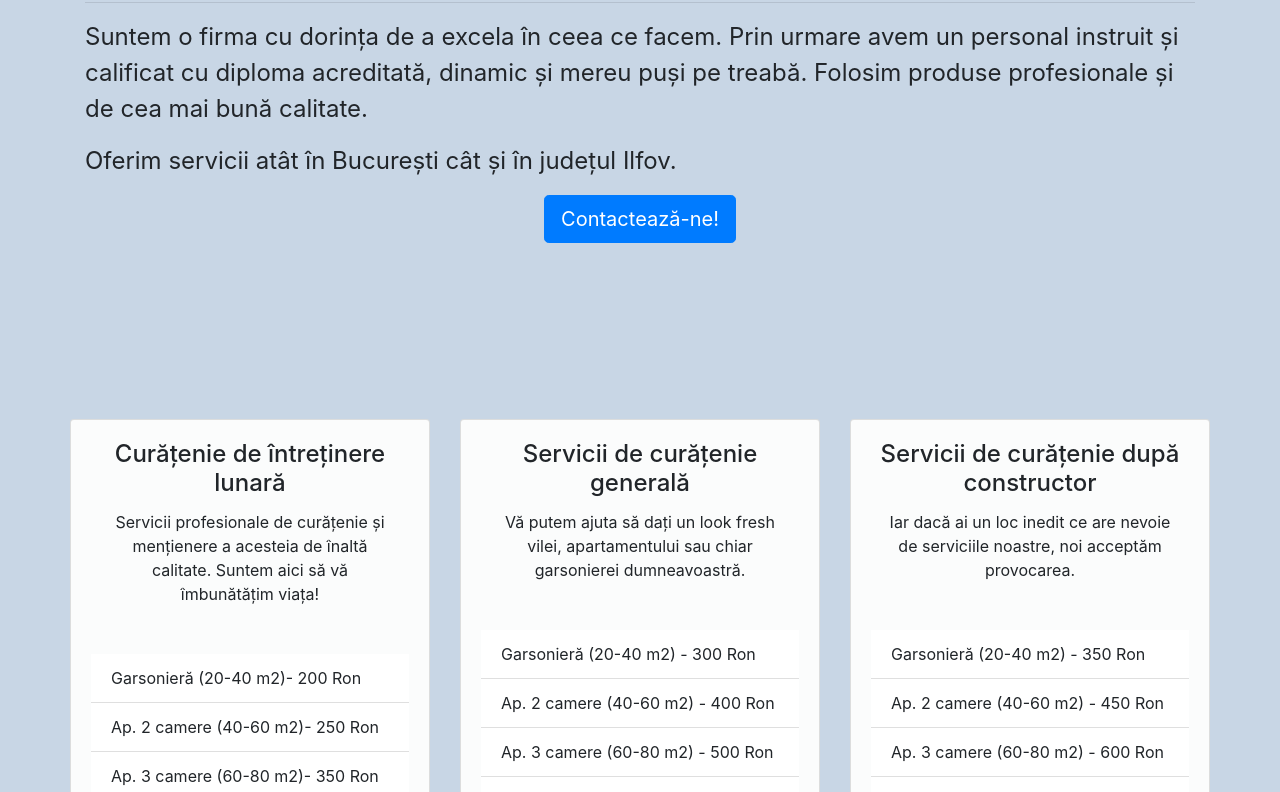
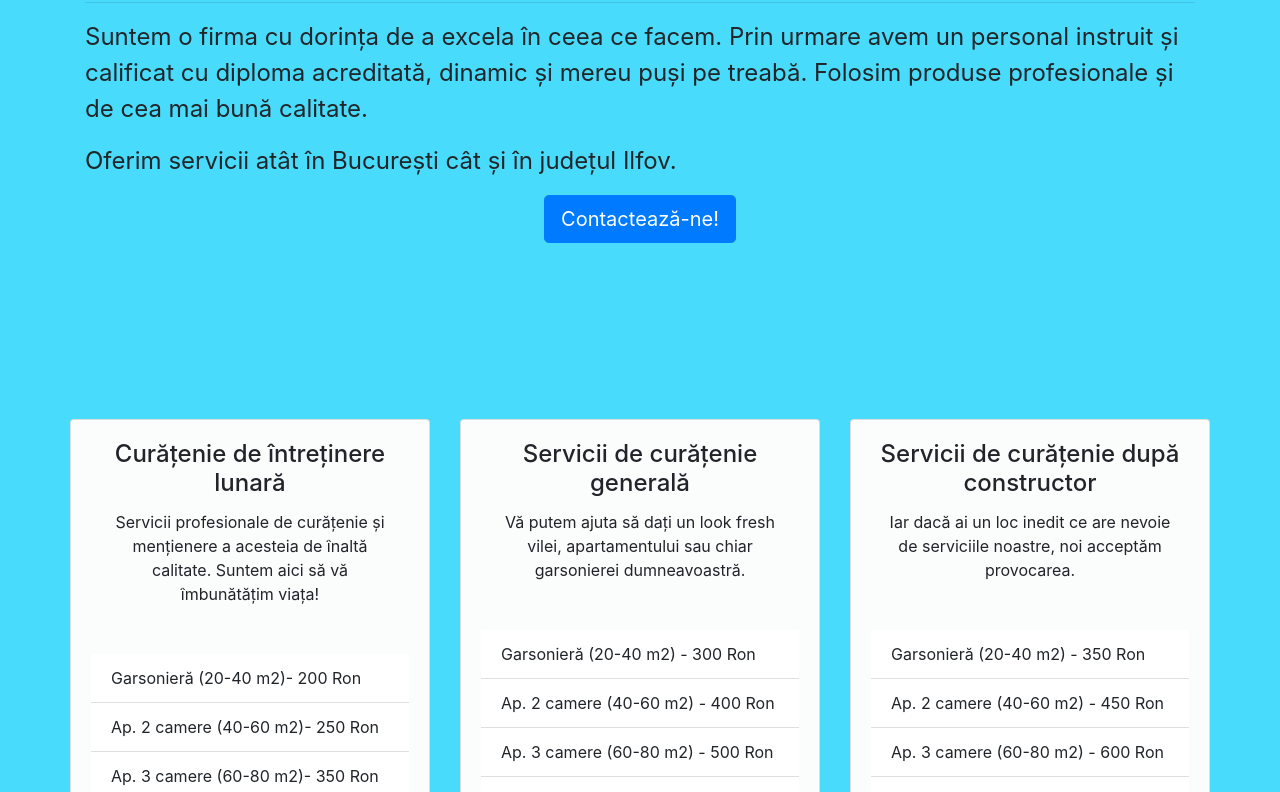
Before and after one commit to Jus7Alex/WebPage.github.io, a website: page preturi.html in a window 1280 px wide. Shown: the part 188-980 px from the top of the page. Drawn offline with Linux system fonts and the light colour scheme; a web font is replaced by a local one.

Commit message:
Add files via upload

```diff
--- a/css/styles.css
+++ b/css/styles.css
@@ -8,7 +8,7 @@
 
 body {
   padding-top: 56px;
-  background-color: #c8d6e5;
+  background-color: #48dbfb;
 }
 .row {
   margin-top: 5em;
```
